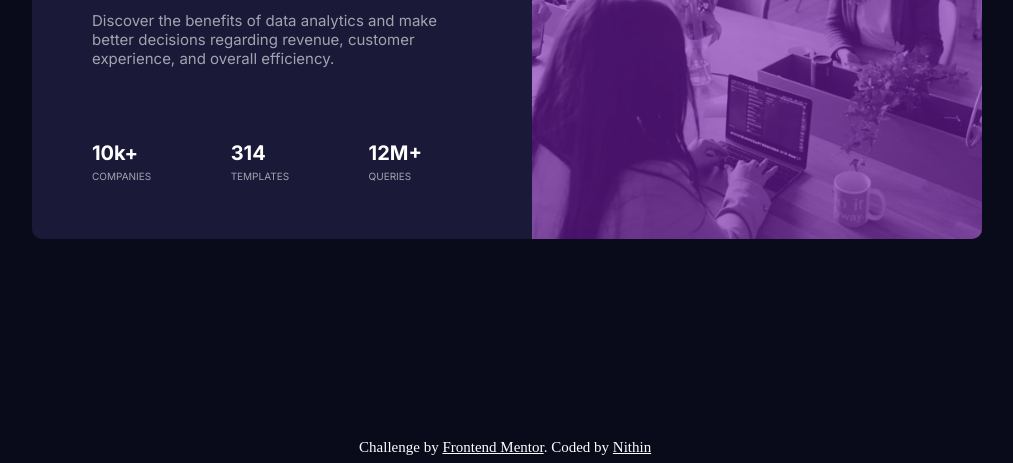
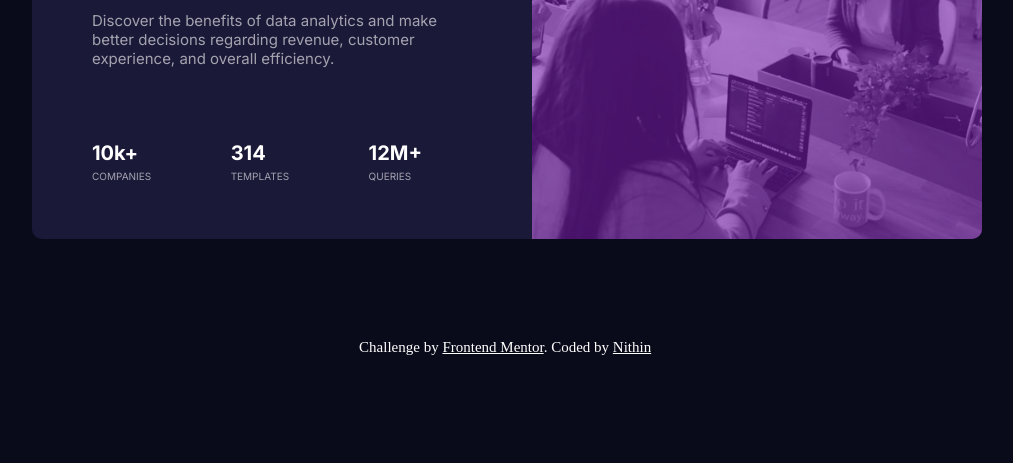
Before and after one commit to Nithin-droid/stats-preview-card-component-main-solution, a plain HTML site: page index.html in a window 1280 px wide. Shown: the part 337-800 px from the top of the page, without its empty margins (133-1146 px from the left). Drawn offline with Linux system fonts and the light colour scheme.

Commit message:
Added margin for attribution

```diff
--- a/index.html
+++ b/index.html
@@ -21,7 +21,7 @@
       .attribution {
         font-size: 15px;
         text-align: center;
-        /* margin-top: -100px; */
+        margin-top: -100px;
       }
       .attribution a {
         color: white;
```
